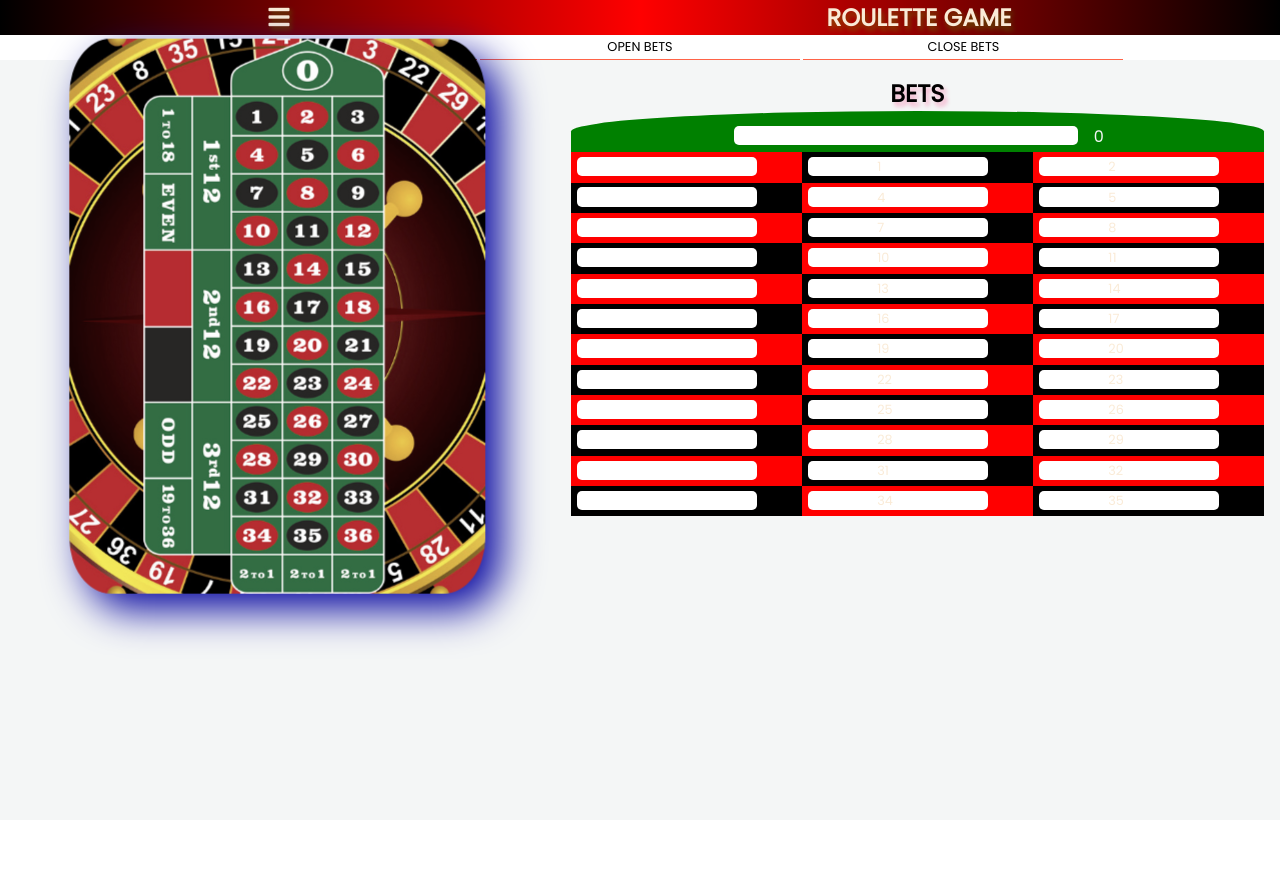
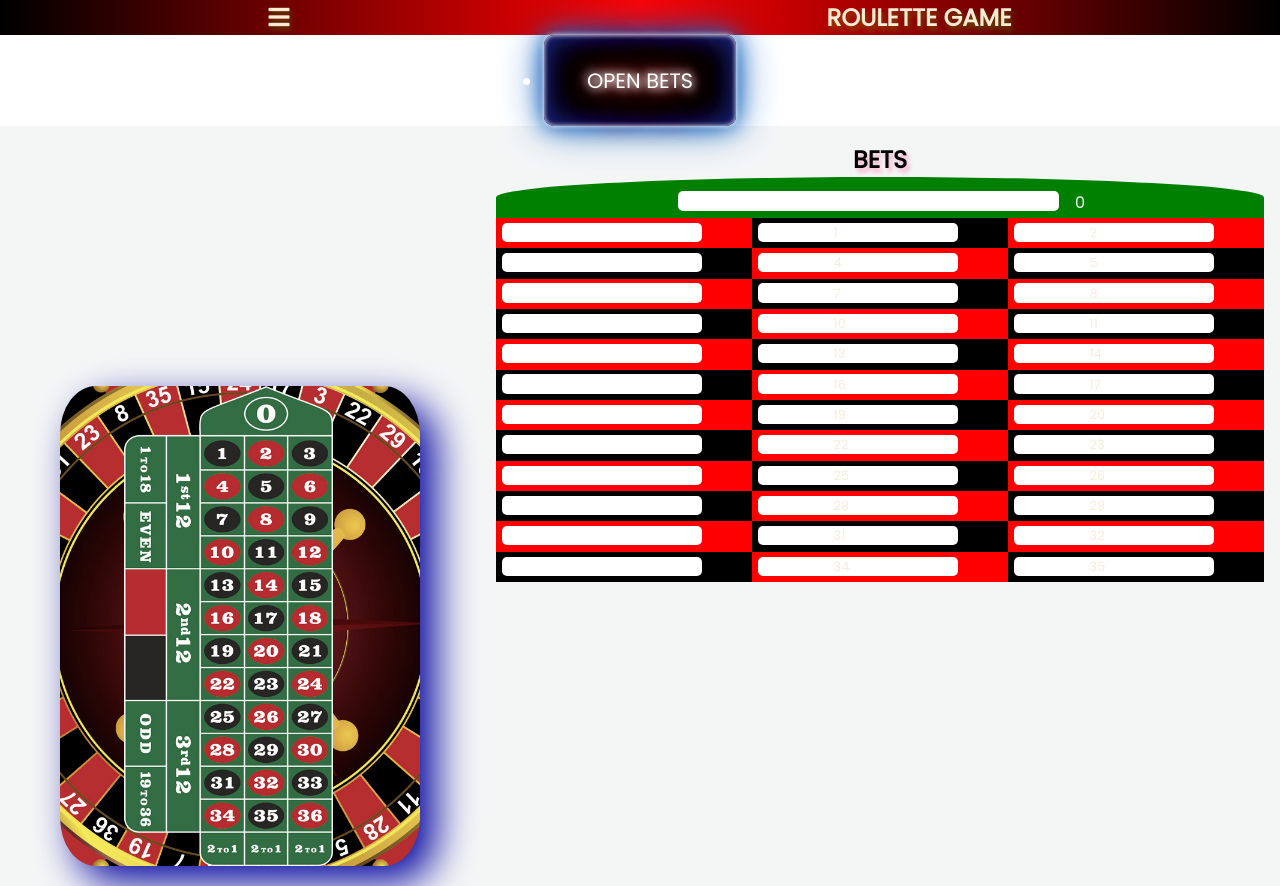
Before and after one commit to sinedindnd/Roulette_masivian, a website: page src/index.html in a window 1280 px wide. Both pictures are taken after a click on the item "CLOSE BETS". Shown: the top 886 px of the page. Before the commit the page ends 820 px from the top, so only its background shows below. Drawn offline with Linux system fonts and the light colour scheme.

Commit message:
btn-neon

```diff
--- a/src/css/style.css
+++ b/src/css/style.css
@@ -42,26 +42,38 @@ header h1
 {
   font-size: .8rem;
   display: flex;
+  min-width: 100vw;
   justify-content: space-around;
 }
 
-.new, .open, .close
+li
 {
-  border-bottom: 1px solid tomato ;
+  background-color: black;
+  border-radius: 10px;
+  color: #fff;
   cursor: pointer;
-  display: inline-block;
-  width: 25vw;
-  padding: 0.2rem;
-  transition: .6s all;
+  font-size: 1.3rem;
+  width: 12rem;
+  padding: 30px;
   text-align: center;
   text-transform: uppercase;
 }
 
-.new:hover, .open:hover, .close:hover
+.neon
 {
-  border-bottom: 2px solid tomato;
-  color:dimgrey;
-  font-size: .9rem;
+  text-shadow: -2px -2px 10px #fff,
+                2px 2px 10px #fff,
+                0 0 20px #f10,
+                0 0 40px #f10,
+                0 0 60px #f10,
+                0 0 80px #f10,
+                0 0 100px #f10;
+  box-shadow: 0 0 5px #fff,
+              inset 0 0 5px #fff,
+              0 0 20px #1565C0,
+              inset 0 0 20px #1A237E ,
+              0 0 40px #1565C0,
+              inset 0 0 40px #1A237E ;
 }
 
 section
@@ -72,8 +84,8 @@ section
 }
 .img_roulette
 {
-  margin-top: 3rem;
-  width: 80%;
+  margin-top: 25%;
+  /* width: 80%; */
   max-width: 50vw;
   filter: grayscale(40%);
   object-fit: cover;
--- a/src/index.html
+++ b/src/index.html
@@ -15,13 +15,7 @@
   </header>
   <nav class="nav_menu">
     <ul class="list">
-      <li class="new" id="new">
-        new
-      </li>
-      <li class="open" id="open">
-        open bets
-      </li>
-      <li class="close" id="close">
+      <li id="open">
         close bets
       </li>
     </ul>
--- a/src/module/script.js
+++ b/src/module/script.js
@@ -1,6 +1,21 @@
 
 const division = document.querySelector(".container");
+let btn = document.getElementById('open');
 let content = ``;
+
+btn.onclick = function()
+{
+  if(btn.classList.contains('neon'))
+  {
+    btn.classList.remove('neon');
+    btn.innerHTML = "closed bets";
+  }
+  else
+  {
+    btn.classList.add('neon');
+    btn.innerHTML = "open bets";
+  }
+}
 
 for(i = 0; i <= 36; i++ )
 {
@@ -31,15 +46,13 @@ division.innerHTML = content;
 
 const btn_close_bets = document.querySelector(".close_bets");
 const inputs = document.querySelectorAll("input");
-// console.log("btn: ", btn_close_bets);
-// console.log("input: ", inputs);
 function eventFlow(e)
 {
   if(e.target.className === 'new')
   {
     const url = "http://localhost:3000/api/roulette";
 
-    fetch(url, {
+    // fetch(url, {
       // method: 'POST',
       // headers: {
       //   'Content-type': 'application/json'
@@ -48,11 +61,11 @@ function eventFlow(e)
       //   "name": "test three"
       // }
 
-    })
-    .then(resp => resp.json())
-    .then(data => {
-      console.log("data: ",data);
-    })
+    // })
+    // .then(resp => resp.json())
+    // .then(data => {
+    //   console.log("data: ",data);
+    // })
 
   }else if(e.target.className === 'open')
   {
```
